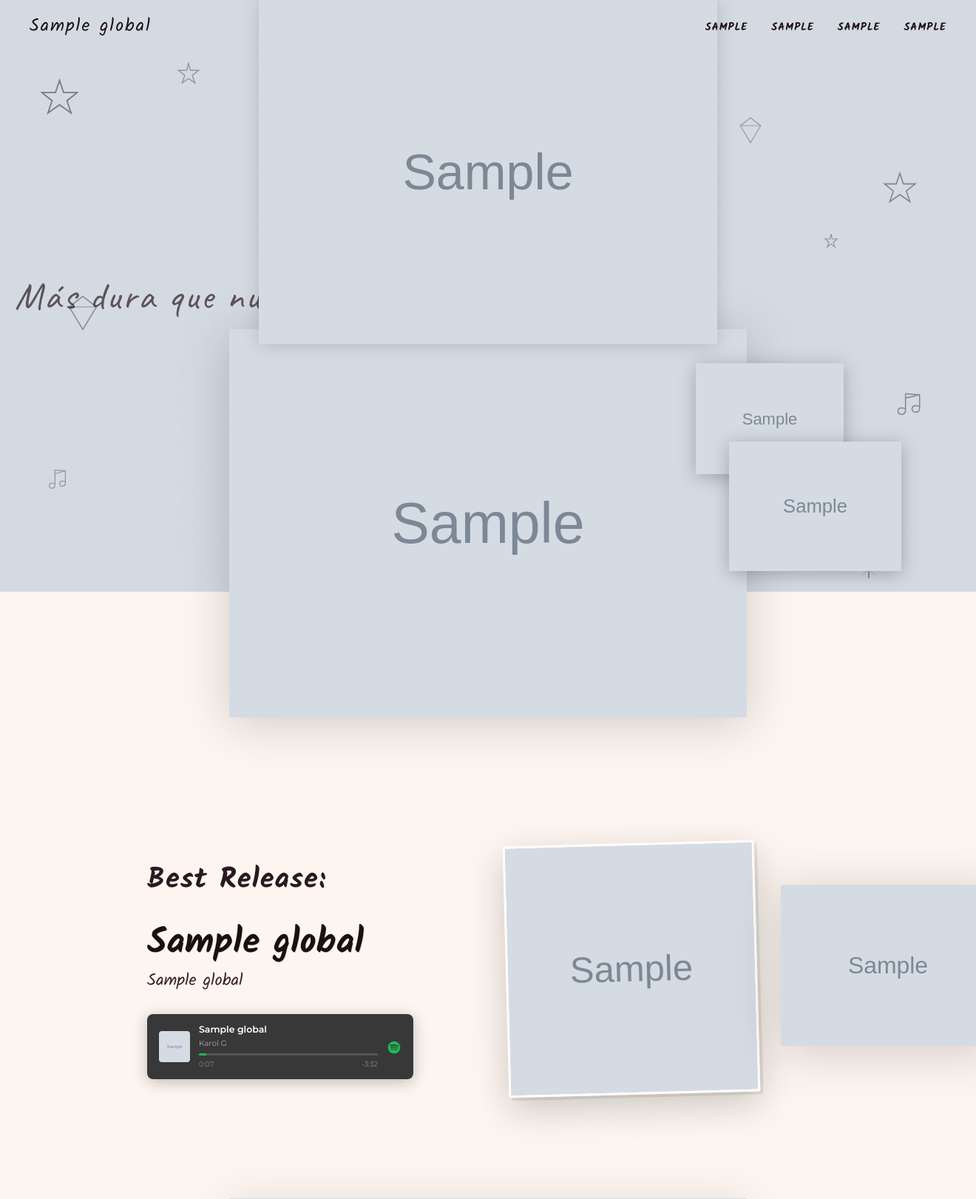
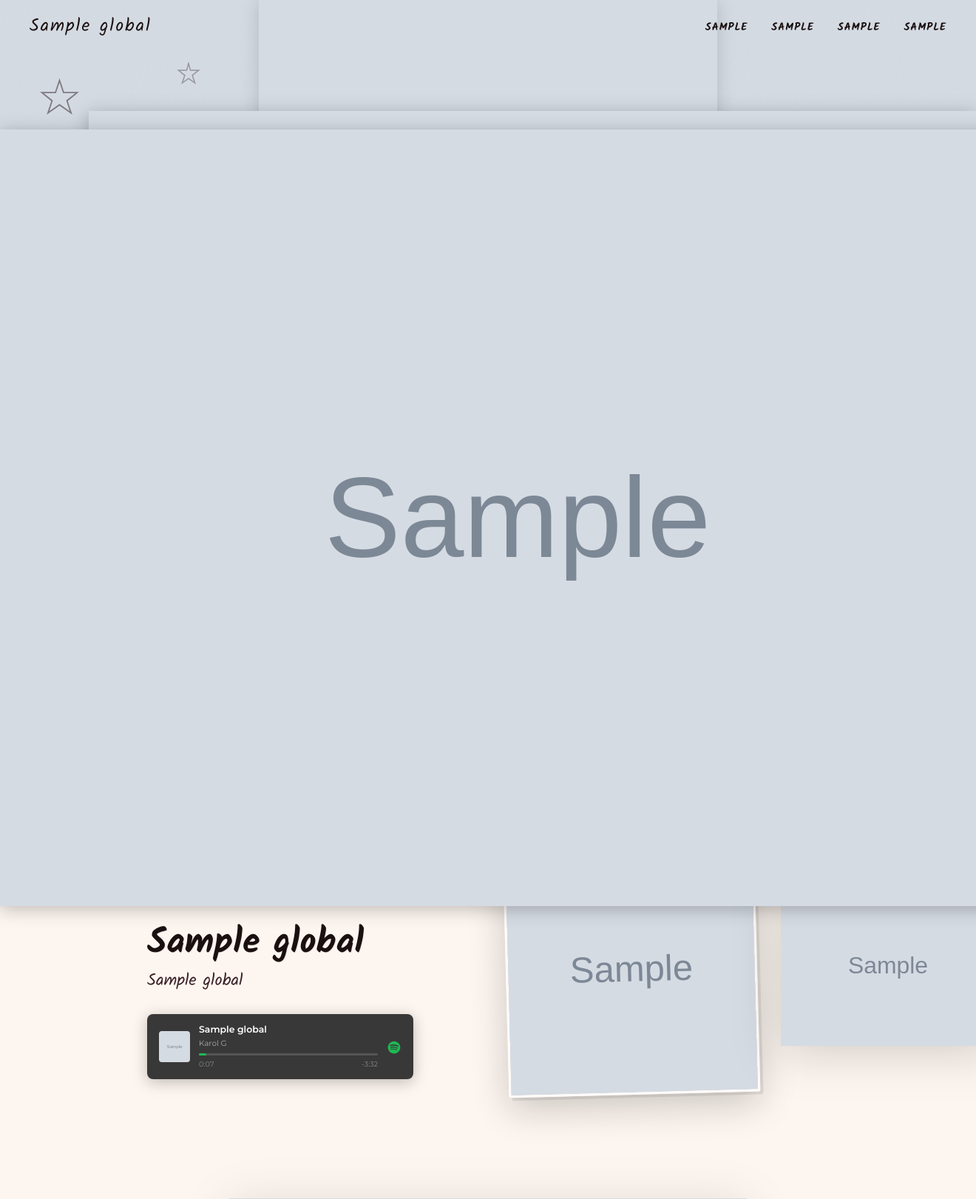
Before and after one commit to aleedelgadoo/karolg, a Flask app: page / in a window 1320 px wide; the page is wider, and only the part inside the window is pictured. Shown: the top 1621 px of that part at 74% size. Run offline with Flask 3, Linux system fonts and the light colour scheme; tables that the repository leaves empty hold one stand-in row (values such as "Sample post"); grey boxes marked "Sample" are stand-in pictures; some libraries are stand-ins or nearby versions.

Commit message:
Update inicio.html

```diff
--- a/templates/inicio.html
+++ b/templates/inicio.html
@@ -443,16 +443,16 @@
     /* ── NAVE ESPACIAL FLOTANTE ── */
     #nave-flotante, #nave-perseguidora {
         position: fixed;
-        width: 233px;
-        height: 233px;
+        width: 1400px;
+        height: 1400px;
         z-index: 10;
         pointer-events: none;
         will-change: transform;
     }
 
     #nave-perseguidora {
-        width: 200px;
-        height: 200px;
+        width: 1200px;
+        height: 1200px;
         z-index: 9;
     }
 
@@ -470,9 +470,7 @@
         .release-cover, .release-cover-placeholder { max-width: 240px; }
         .merch-item { width: 150px; }
         .spotify-bar { max-width: 100%; }
-        .side-png { width: clamp(80px, 22vw, 130px); }
-        .side-png-left  { left: -3vw; }
-        .side-png-right { right: -3vw; }
+        .side-png { display: none; }
     }
 
     /* ── SECCIONES SOLO PNG ── */
@@ -812,7 +810,7 @@
     // --- Trayectoria compartida ---
     var t = 0;
     var lastScroll = window.scrollY;
-    var freqX = 1.8, freqY = 1.0;
+    var amplX = 700, amplY = 200, freqX = 1.8, freqY = 1.0;
 
     window.addEventListener('scroll', function() {
         var delta = window.scrollY - lastScroll;
@@ -835,24 +833,18 @@
     var histIdx = 0;
 
     // Posición actual PERSEGUIDORA (suavizada)
-    var persX = naveX, persY = naveY - 150;
+    var persX = naveX, persY = naveY - 450;
 
     // Tiempo real para la trayectoria — avanza con Date.now(), nunca se dispara
     var startTime = Date.now();
 
     function animate() {
-        // Amplitudes relativas al tamaño de pantalla — funciona en móvil y desktop
-        var naveHalf = 116;
-        var persHalf = 100;
-        var amplX = (window.innerWidth  * 0.5) - naveHalf - 10;
-        var amplY = (window.innerHeight * 0.2);
-
         // phase basado en tiempo real (segundos) + scroll, acotado y estable
-        var elapsed = (Date.now() - startTime) / 1000;
-        var phase = elapsed * 0.09 + t;
+        var elapsed = (Date.now() - startTime) / 1000; // segundos reales
+        var phase = elapsed * 0.09 + t;               // 0.18 rad/s = lento y constante
 
         var cx = window.innerWidth  * 0.5;
-        var cy = window.innerHeight * 0.72;
+        var cy = window.innerHeight * 0.75;
 
         var targetX = cx + Math.sin(phase * freqX) * amplX;
         var targetY = cy + Math.sin(phase * freqY + Math.PI * 0.4) * amplY;
@@ -865,6 +857,8 @@
         histIdx = (histIdx + 1) % DELAY_FRAMES;
         var oldPos = posHistory[histIdx];
 
+        // Clamp nave dentro de pantalla (mitad del elemento = 700)
+        var naveHalf = 700;
         var clampedNaveX = Math.max(naveHalf, Math.min(window.innerWidth  - naveHalf, naveX));
         var clampedNaveY = Math.max(naveHalf, Math.min(window.innerHeight - naveHalf, naveY));
         nave.style.left = (clampedNaveX - naveHalf) + 'px';
@@ -872,11 +866,12 @@
 
         if (persEl && oldPos) {
             persX = lerp(persX, oldPos.x, 0.04);
-            // Perseguidora encima de la nave, distancia proporcional a la pantalla
-            var persOffsetY = window.innerHeight * 0.28;
-            var persTargetY = naveY - persOffsetY;
+            // Perseguidora siempre 180px arriba de la nave, suavizado
+            var persTargetY = naveY - 700;
             persY = lerp(persY, persTargetY, 0.025);
 
+            // Clamp perseguidora dentro de pantalla (mitad del elemento = 600)
+            var persHalf = 600;
             var clampedPersX = Math.max(persHalf, Math.min(window.innerWidth  - persHalf, persX));
             var clampedPersY = Math.max(persHalf, Math.min(window.innerHeight - persHalf, persY));
             persEl.style.left = (clampedPersX - persHalf) + 'px';
```
